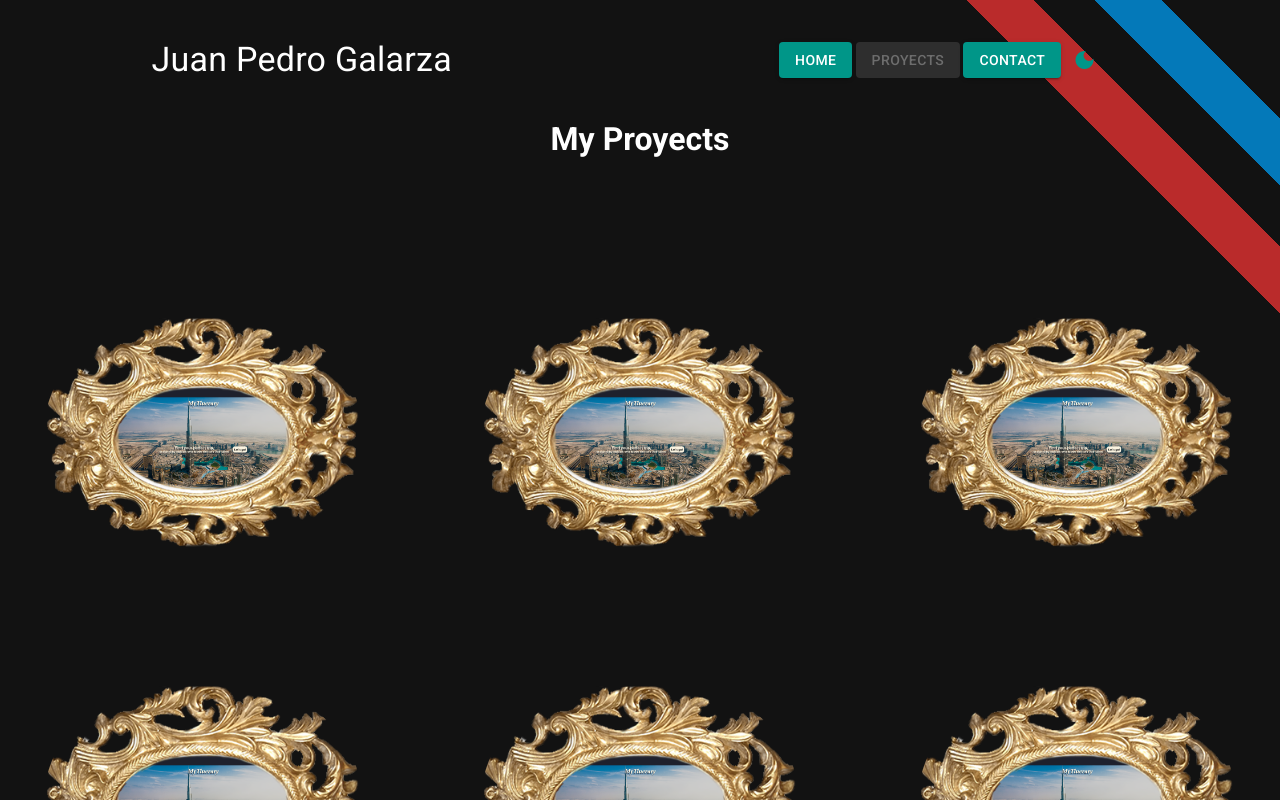
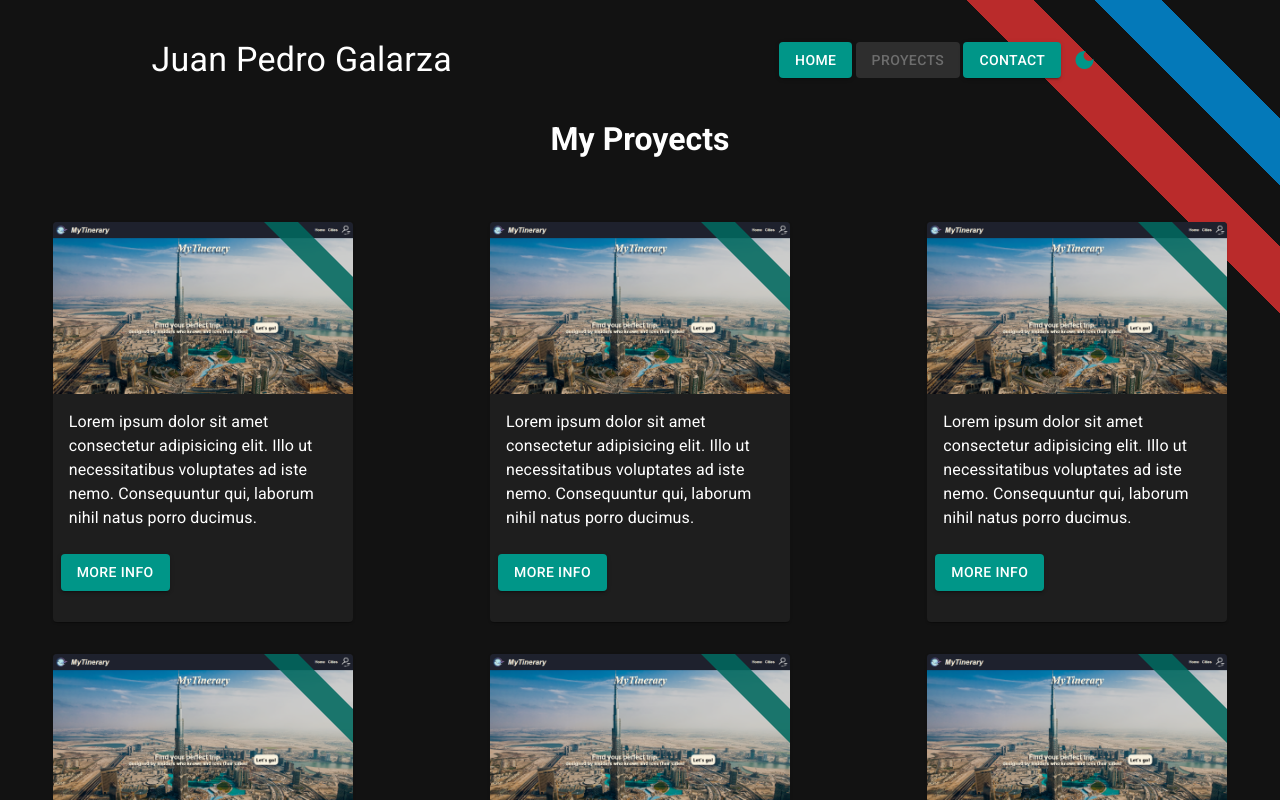
Before and after one commit to juanPedroGalarza/portfolio-react, a React (Vite) app: page /proyects in a window 1280 px wide. Shown: the top 800 px of the page. Built offline with nearby package versions, Linux system fonts and the light colour scheme.

Commit message:
ProyectCard

```diff
--- /dev/null
+++ b/src/components/StyledComponents/proyects/ProyectCardStyled.jsx
@@ -0,0 +1,9 @@
+import { Card, styled } from "@mui/material";
+
+const ProyectCardStyled = styled(Card)(({ theme }) => ({
+  position: "relative",
+  width:300,
+  height:400
+}))
+
+export default ProyectCardStyled
--- a/src/components/borders/BorderB.jsx
+++ /dev/null
@@ -1,18 +0,0 @@
-import { useState } from "react"
-import "../../styles/BorderB.css"
-const BorderB = props => {
-  const {
-    border
-  } = props
-  const [isHover,setIsHover] = useState(false)
-  return (
-    <div className={`borderb ${isHover?"active":""}`}
-      onMouseEnter={()=>setIsHover(true)}
-      onMouseLeave={()=>setIsHover(false)}
-    >
-      <img className="borderb-border" src={border} />
-      {props.children}
-    </div>
-  )
-}
-export default BorderB
--- /dev/null
+++ b/src/components/proyects/ProyectCard.jsx
@@ -0,0 +1,31 @@
+import { Button, CardActionArea, CardActions, CardContent, CardMedia, Typography } from "@mui/material";
+import { OneBar } from "../StyledComponents/BackgroundBars";
+import ProyectCardStyled from "../StyledComponents/proyects/ProyectCardStyled";
+
+export default function ProyectCard(props) {
+  const {img, proyectName} = props.data
+  return (
+    <ProyectCardStyled>
+      <CardActionArea>
+        <CardMedia
+          component="img"
+          image={img}
+          heigt="140"
+          alt={proyectName}
+        />
+        <CardContent>
+          <Typography>
+            Lorem ipsum dolor sit amet consectetur adipisicing elit. Illo ut necessitatibus voluptates ad iste nemo. Consequuntur qui, laborum nihil natus porro ducimus.
+          </Typography>
+        </CardContent>
+      </CardActionArea>
+      <CardActions>
+        <Button
+          variant="contained"
+          color="primary"
+        >More Info</Button>
+      </CardActions>
+      <OneBar color="primary" height="3" />
+    </ProyectCardStyled>
+  )
+}
--- a/src/pages/Proyects.jsx
+++ b/src/pages/Proyects.jsx
@@ -1,19 +1,42 @@
 import { Suspense } from "react"
 import { lazy } from "react"
 import "../styles/Proyects.css"
-
-const BorderB = lazy(() => import("../components/borders/BorderB"))
-import border from "../assets/img/border02.png"
 import myTineraries from "../assets/img/MyTineraries.png"
 import Loading from "../components/Loading"
+
+const ProyectCard = lazy(() => import("../components/proyects/ProyectCard"))
+
+
 export default function Proyects() {
-    const list = [1, 2, 3, 4, 5, 6]
+    const list = [
+        {
+            proyectName: 1,
+            img:myTineraries
+        },
+        {
+            proyectName: 2,
+            img:myTineraries
+        },
+        {
+            proyectName: 3,
+            img:myTineraries
+        },
+        {
+            proyectName: 4,
+            img:myTineraries
+        },
+        {
+            proyectName: 5,
+            img:myTineraries
+        },
+        {
+            proyectName: 6,
+            img:myTineraries
+        }]
     function printItem(item) {
         return (
-            <Suspense fallback={<Loading />} key={item}>
-                <BorderB border={border}>
-                    <img src={myTineraries} className="proyect-img"/>
-                </BorderB>
+            <Suspense fallback={<Loading />} key={item.proyectName}>
+                <ProyectCard data={item} />
             </Suspense>
         )
     }
```
